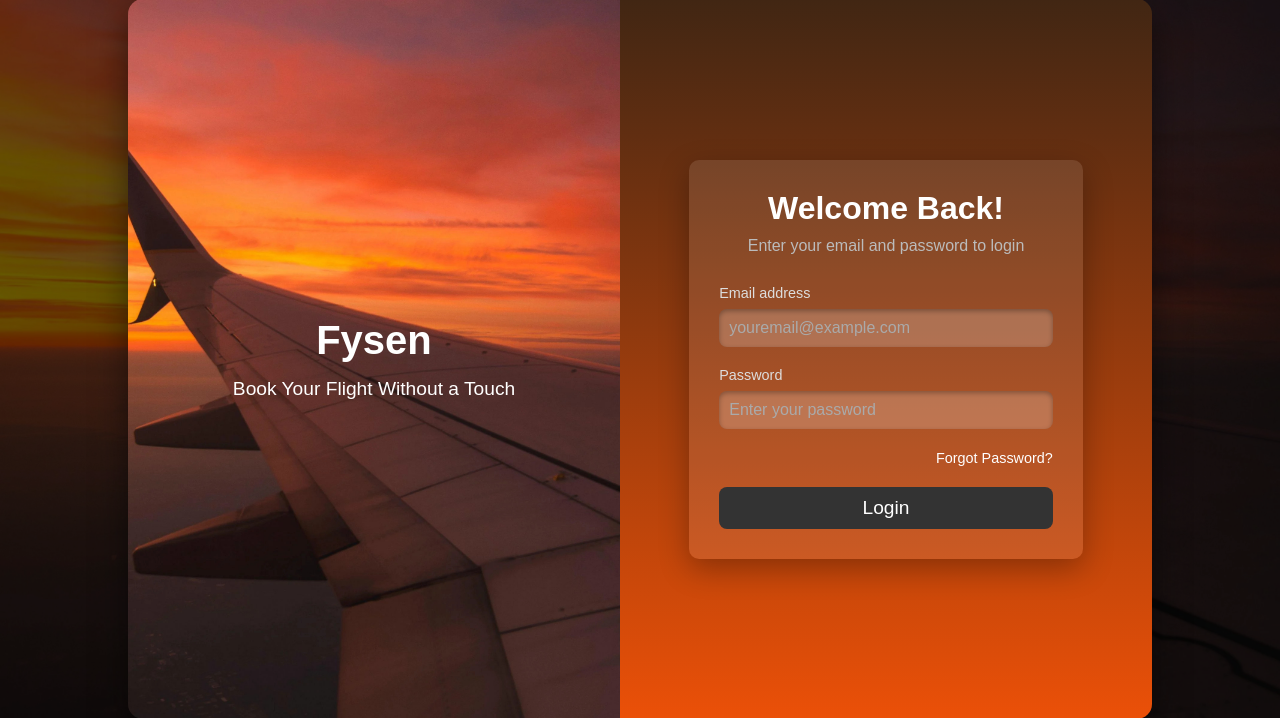
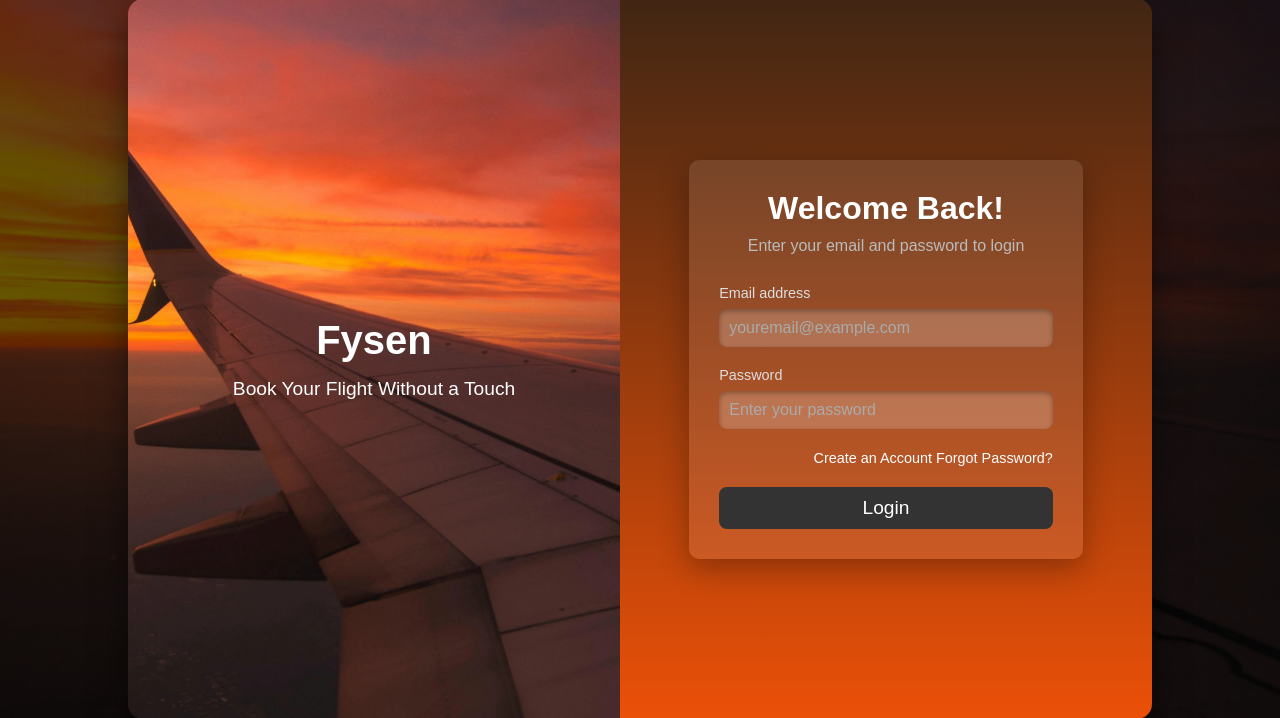
Before and after one commit to Fysen-Airlines/Website, a Flask app: page /fysen/website/login in a window 1280 px wide. Shown: the part 41-759 px from the top of the page. Run offline with Flask 3, Linux system fonts and the light colour scheme.

Commit message:
gsddsgsdgdsgSDg

```diff
--- a/templates/login.html
+++ b/templates/login.html
@@ -34,7 +34,7 @@
                 </div>
 
                 <div class="forgot-password">
-                    <a href="#">Forgot Password?</a>
+                    <a href="/fysen/website/register" class="create-account">Create an Account <a href="#">Forgot Password?</a></a>
                 </div>
 
                 <button type="submit" class="login-btn">Login</button>
```
